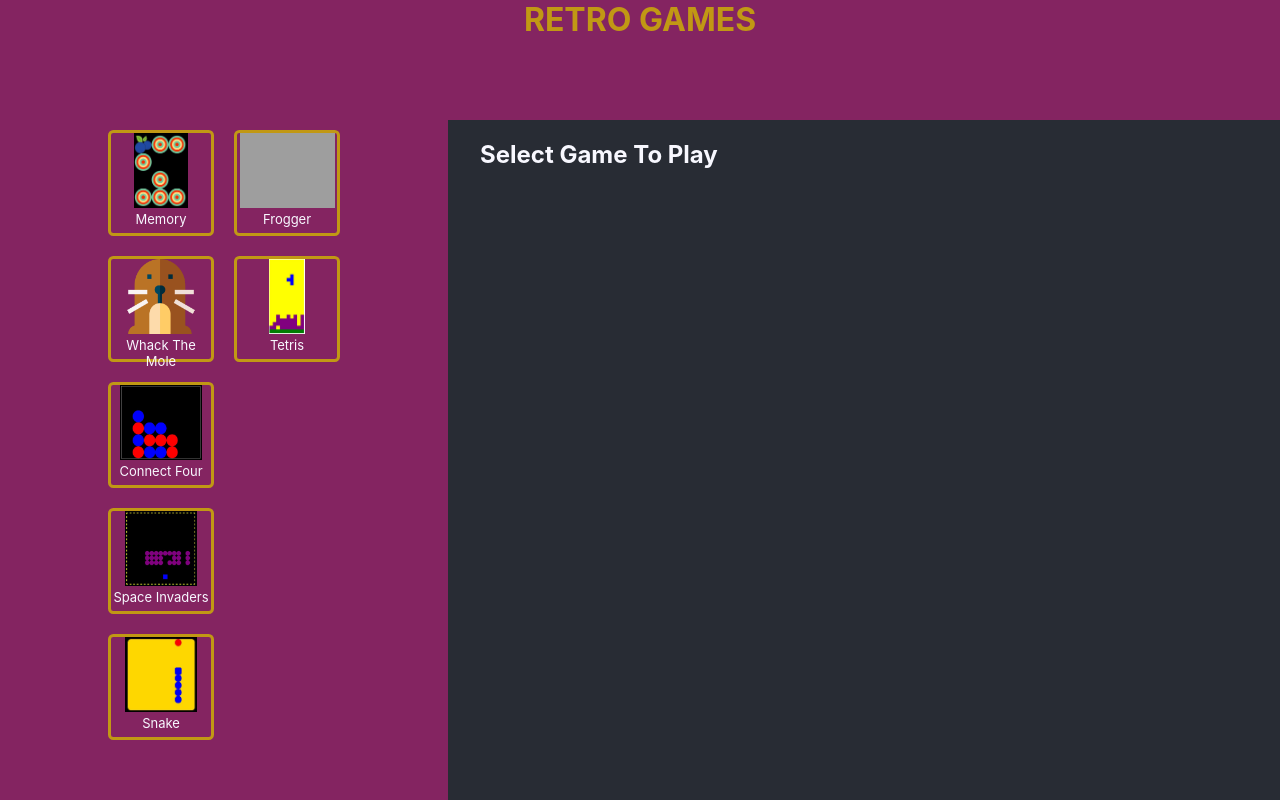
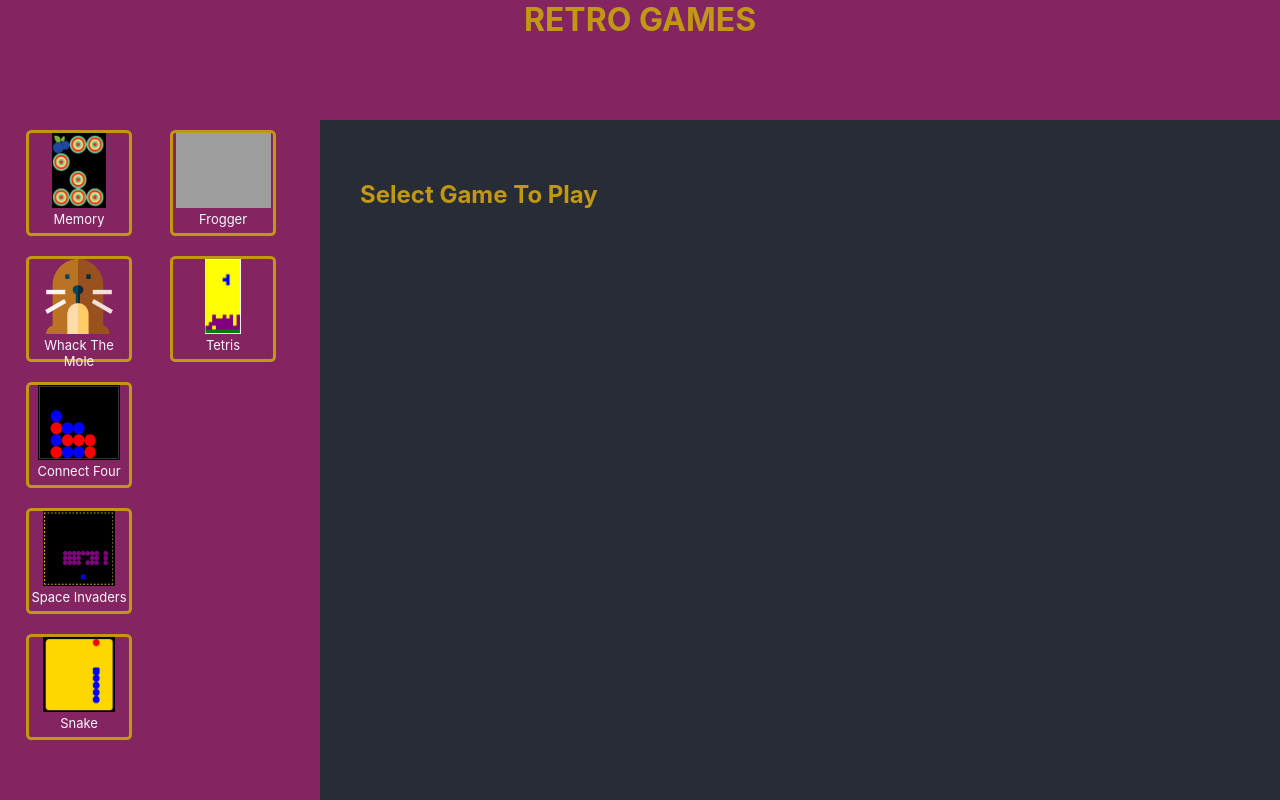
Before and after one commit to s-mehnert/Retro-Games-React-App, a React (Create React App) app: page / in a window 1280 px wide. Built offline with nearby package versions, Linux system fonts and the light colour scheme; grey boxes are pictures that could not be loaded.

Commit message:
add direct links to games' webpages, adjus styling for small screens

```diff
--- a/src/App.css
+++ b/src/App.css
@@ -6,7 +6,7 @@
 
 .App-header {
   background-color: rgb(132, 36, 97);
-  width: 35%;
+  width: 25%;
   display: flex;
   flex-direction: column;
   align-items: center;
@@ -25,31 +25,26 @@ h1 {
   text-align: center;
 }
 
+h2 {
+  color:rgb(193, 152, 20);
+}
+
+a {
+  color:turquoise;
+  text-decoration: none;
+}
+
 body {
   background-color: #282c34;
 }
 
 .games {
   display: flex;
-  justify-items: center;
+  justify-items: left;
   flex-direction: column;
   flex-wrap: wrap;
-  width: 10%;
+  width: 90%;
   height: 85vh;
-}
-
-.Game-box {
-  color: ghostwhite;
-  margin-left: 2em;
-}
-
-.game-window {
-  width: 50vw;
-  height: 80%;
-}
-
-iframe {
-  zoom: 0.65;
 }
 
 figure {
@@ -66,3 +61,31 @@ img {
   width: 95%;
   height: 75%;
 }
+
+.Game-box {
+  color: ghostwhite;
+  margin-left: 2.5em;
+  margin-top: 2.5em;
+}
+
+.game-window {
+  width: 90vw;
+  height: 90%;
+}
+
+iframe {
+  zoom: 0.65;
+}
+
+
+@media only screen and (max-width: 600px) {
+  .games {
+    height: unset;
+  }
+  .Game-box {
+    height: 100vw;
+    align-self: center;
+    justify-self: center;
+    overflow: visible;
+  }
+}
--- a/src/components/gameBox.js
+++ b/src/components/gameBox.js
@@ -3,8 +3,8 @@ import React from "react";
 function GameBox(props) {
     return (
         <>
-            <h2>{props.game}</h2>
-            <iframe className="game-window" id={props.game} src={props.src}></iframe>
+            <h2>Play <a href={props.src} target="_blank">{props.game}</a> on original page</h2>
+            <iframe allow="fullscreen" className="game-window" id={props.game} src={props.src}></iframe>
         </>
     );
 }
--- a/src/components/header.js
+++ b/src/components/header.js
@@ -3,10 +3,8 @@ import GameIcon from './gameIcon';
 
 function Header(props) {
   return (
-    <div>
-      <div className="games">
+    <div className="games">
         {props.data.map(game => <GameIcon name={game.name} href={game.href} src={game.src} alt={game.alt} key={game.id} handler={props.handler} />)}
-      </div>
     </div>
   );
 }
```
